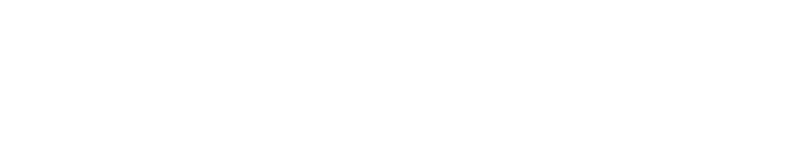
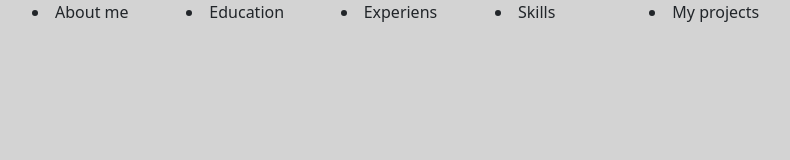
Before and after one commit to unoname/cv, a plain HTML site: page index.html in a window 1280 px wide. Shown: the whole page, without its empty margins (240-1030 px from the left). Drawn offline with nearby package versions, Linux system fonts and the light colour scheme.

Commit message:
feat: add some style

```diff
--- a/index.html
+++ b/index.html
@@ -5,10 +5,30 @@
 	<meta charset="UTF-8">
 	<meta http-equiv="X-UA-Compatible" content="IE=edge">
 	<meta name="viewport" content="width=device-width, initial-scale=1.0">
+	<link href="https://cdn.jsdelivr.net/npm/bootstrap@5.0.2/dist/css/bootstrap.min.css" rel="stylesheet"
+		integrity="sha384-EVSTQN3/azprG1Anm3QDgpJLIm9Nao0Yz1ztcQTwFspd3yD65VohhpuuCOmLASjC" crossorigin="anonymous">
+	<link href="style.css" rel="stylesheet">
 	<title>CV</title>
 </head>
 
 <body>
+	<div class="container">
+		<div class="row">
+			<div class="col-md-2">
+			</div>
+			<div class="col-md-10">
+				<nav class="row">
+					<div class="row">
+						<li class="col-md-2">About me</li>
+						<li class="col-md-2">Education</li>
+						<li class="col-md-2">Experiens</li>
+						<li class="col-md-2">Skills</li>
+						<li class="col-md-2">My projects</li>
+					</div>
+				</nav>
+			</div>
+		</div>
+	</div>
 </body>
 
 </html>
--- /dev/null
+++ b/style.css
@@ -0,0 +1,3 @@
+body {
+	background-color: lightgrey;
+}
```
